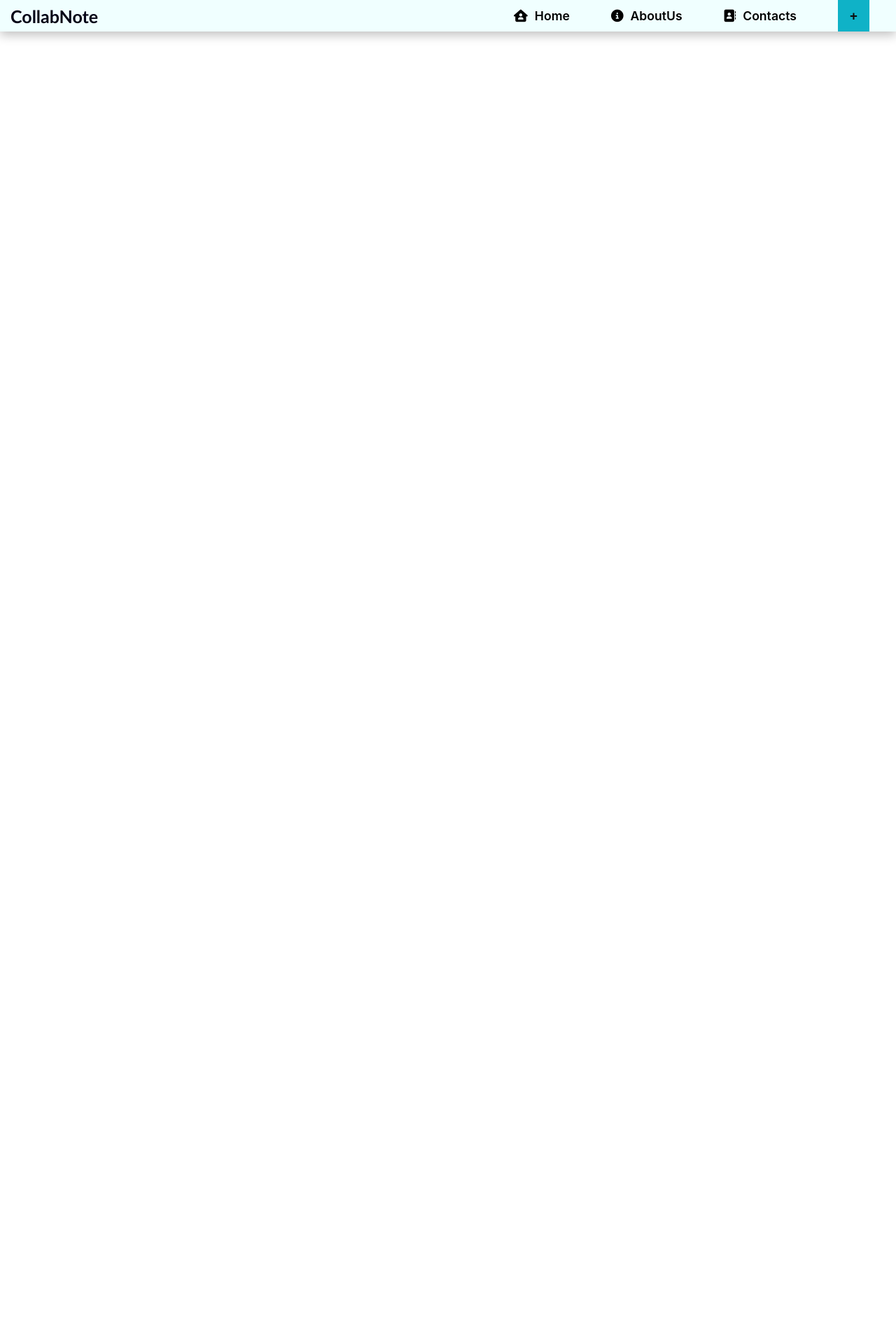
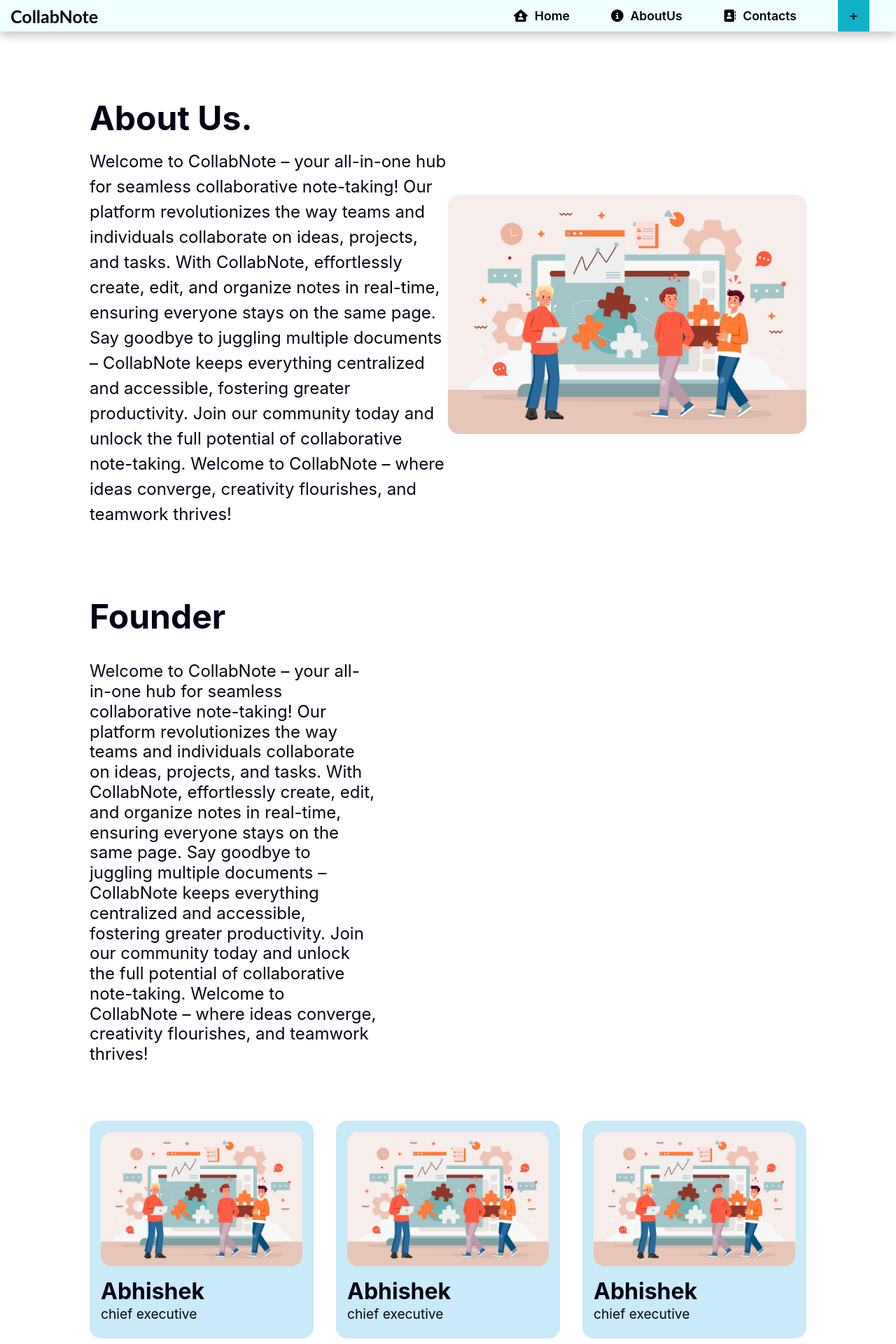
Before and after one commit to Mr-Abhishek-Shinde/Collaborative-Note-Taking, a React (Create React App) app in the folder client/: page /about in a window 1280 px wide. Shown: the top 1920 px of the page at 70% size. Before the commit the page ends 800 px from the top, so only its background shows below. Built offline with nearby package versions, Linux system fonts and the light colour scheme.

Commit message:
added base for about page

```diff
--- a/client/public/index.html
+++ b/client/public/index.html
@@ -9,6 +9,9 @@
       name="description"
       content="Web site created using create-react-app"
     />
+    <link rel="preconnect" href="https://fonts.googleapis.com">
+    <link rel="preconnect" href="https://fonts.gstatic.com" crossorigin>
+    <link href="https://fonts.googleapis.com/css2?family=Poppins:wght@400;500;600;700&display=swap" rel="stylesheet">
     <link rel="apple-touch-icon" href="%PUBLIC_URL%/logo192.png" />
     <!--
       manifest.json provides metadata used when your web app is installed on a
--- a/client/src/App.js
+++ b/client/src/App.js
@@ -7,6 +7,7 @@ import Home from "./pages/Home";
 import Authentication from "./pages/Authentication";
 import Dashboard from "./pages/Dashboard";
 import Notes from "./pages/Notes";
+import About from "./pages/About"
 
 function App() {
   const { user } = useAuthContext();
@@ -21,6 +22,7 @@ function App() {
           <Route exact path="/authentication" element={user ? <Dashboard /> : <Authentication />} />
           <Route exact path="/notes" element={ <Notes />} />
           <Route exact path="/dashboard" element={user ? <Dashboard /> : <Navigate to="/" />} />
+          <Route exact path="/about" element={<About />}/>
         </Routes>
       </BrowserRouter>
     </div>
--- a/client/src/components/Navbar.js
+++ b/client/src/components/Navbar.js
@@ -67,7 +67,7 @@ const Navbar = () => {
           </Link>
         </li>
         <li className={styles.navLink}>
-          <Link to="/">
+          <Link to="/about">
             <i class="fa-solid fa-circle-info"></i>
             AboutUs
           </Link>
--- /dev/null
+++ b/client/src/pages/About.js
@@ -0,0 +1,101 @@
+import React from "react";
+import { Link } from "react-router-dom";
+import styles from '../styles/About.module.css';
+
+import imgAbt from '../image/about_1.jpg';
+
+const About =() => {
+    const founderArray = [
+        {name:"Abhishek", position:"chief executive", images: imgAbt},
+        {name:"Abhishek", position:"chief executive", images: imgAbt},
+        {name:"Abhishek", position:"chief executive", images: imgAbt},
+    ];
+
+    const factsArray =[
+        {
+            title: "service 1",
+            info: "this feature is used for this there is so much fun to do this"
+        },
+        {
+            title: "service 2",
+            info: "this feature is used for this there is so much fun to do this"
+        },
+        {
+            title: "service 3",
+            info: "this feature is used for this there is so much fun to do this"
+        },
+    ];
+    return (
+        <div className={styles.aboutus}>
+            <div className={styles.aboutus_box}>
+                <div className={styles.aboutus_box_hero}>
+                    <div className={styles.aboutus_box_hero_left}>
+                        <h1> About Us.</h1>
+                        <p>
+                        Welcome to CollabNote – your all-in-one hub for seamless collaborative note-taking! Our platform revolutionizes the way teams and individuals collaborate on ideas, projects, and tasks. With CollabNote, effortlessly create, edit, and organize notes in real-time, ensuring everyone stays on the same page. Say goodbye to juggling multiple documents – CollabNote keeps everything centralized and accessible, fostering greater productivity. Join our community today and unlock the full potential of collaborative note-taking. Welcome to CollabNote – where ideas converge, creativity flourishes, and teamwork thrives!
+                        </p>
+                    </div>
+                    <div className={styles.aboutus_box_hero_right}>
+                        <img src={imgAbt}></img>
+                    </div>
+                </div>
+
+                <div className={styles.aboutus_box_titles}>
+                    <h2>
+                        Founder
+                    </h2>
+                    <p>
+                    Welcome to CollabNote – your all-in-one hub for seamless collaborative note-taking! Our platform revolutionizes the way teams and individuals collaborate on ideas, projects, and tasks. With CollabNote, effortlessly create, edit, and organize notes in real-time, ensuring everyone stays on the same page. Say goodbye to juggling multiple documents – CollabNote keeps everything centralized and accessible, fostering greater productivity. Join our community today and unlock the full potential of collaborative note-taking. Welcome to CollabNote – where ideas converge, creativity flourishes, and teamwork thrives!
+                    </p>
+                </div>
+
+                <div className={styles.aboutus_box_founder}>
+                    <div className={styles.aboutus_box_founder_box}>
+                        {founderArray.map((el, i)=>(
+                            <div className={styles.aboutus_box_founder_box_img}>
+                                <img
+                                    src={el.images}
+                                    alt={el.name}
+                                    width={500}
+                                    height={500}
+                                    className={styles.aboutus_box_founder_box_img_img}>
+                                </img>
+                                <h3>
+                                    {el.name}
+                                </h3>
+                                <p>
+                                    {el.position}
+                                </p>
+                            </div>
+                        )
+                        )}
+                    </div>
+                </div>
+                <div className={styles.aboutus_box_titles}>
+                    <h2>
+                        Facts
+                    </h2>
+                    <p>
+                        Welcome to CollabNote – your all-in-one hub for seamless collaborative note-taking! Our platform revolutionizes the way teams and individuals collaborate on ideas, projects, and tasks. With CollabNote, effortlessly create, edit, and organize notes in real-time, ensuring everyone stays on the same page. Say goodbye to juggling multiple documents – CollabNote keeps everything centralized and accessible, fostering greater productivity. Join our community today and unlock the full potential of collaborative note-taking. Welcome to CollabNote – where ideas converge, creativity flourishes, and teamwork thrives!
+                    </p>
+                </div>
+
+                <div className={styles.aboutus_box_facts}>
+                    <div className={styles.aboutus_box_facts_box}>
+                        {factsArray.map((el,i)=>(
+                            <div className={styles.aboutus_box_facts_box_info} key={i}>
+                                <h3>{el.title}</h3>
+                                <p>{el.info}</p>
+                            </div>
+                        ))}
+                    </div>
+                </div>
+            </div>
+
+        </div>
+
+    )
+
+}
+
+export default About;
--- /dev/null
+++ b/client/src/styles/About.module.css
@@ -0,0 +1,149 @@
+.aboutus {
+    width: 100%;
+    margin-block: 5rem;
+}
+
+.aboutus_box {
+    width: 80%;
+    margin:  0 auto;
+}
+
+.aboutus_box_hero {
+    display: flex; /* Change from grid to flex */
+    justify-content: center; /* Center-align content horizontally */
+    align-items: center; /* Center-align content vertically */
+}
+
+.aboutus_box_hero_left {
+    max-width: 50%; /* Limit the width of the left column */
+    color: var(--text); /* Set text color */
+}
+
+.aboutus_box_hero_left h1{
+    font-size: 3rem;
+    line-height:  .5;
+}
+
+.aboutus_box_hero_left p{
+    font-size: 1.5rem;
+    line-height: 1.5;
+}
+
+.aboutus_box_hero_right {
+    max-width: 50%; /* Limit the width of the right column */
+}
+
+.aboutus_box_hero_right img {
+    width: 100%; /* Ensure the image takes up the full width of its container */
+    height: auto; /* Maintain aspect ratio */
+    border-radius: 1rem; /* Add border-radius if needed */
+}
+
+.aboutus_box_titles {
+    margin-top: 5rem;
+    color: var(--text); /* Set text color */
+}
+
+.aboutus_box_titles h2 {
+    font-size: 3rem;
+    line-height: 1;
+}
+
+.aboutus_box_titles p {
+    font-size: 1.5rem;
+    line-height: 1.2;
+    width: 40%;
+}
+
+.aboutus_box_founder {
+    margin-top: 5rem;
+    margin-bottom: 10rem;
+}
+
+.aboutus_box_founder_box {
+    display: grid;
+    grid-template-columns: repeat(3, 1fr);
+    gap: 2rem;
+}
+
+.aboutus_box_founder_box_img {
+    background-color: var(--secondary);
+    color: var(--text);
+    padding: 1rem;
+    border-radius: 1rem;
+    max-width: 100%; /* Ensure the image doesn't exceed its container's width */
+    max-height: 100%; /* Ensure the image doesn't exceed its container's height */
+    overflow: hidden; /* Hide overflow if the image exceeds its container */
+}
+
+.aboutus_box_founder_box_img_img {
+    width: 100%; /* Ensure the image takes up the full width of its container */
+    height: auto; /* Maintain aspect ratio */
+    border-radius: 1rem;
+}
+
+.aboutus_box_founder_box_img h3 {
+    line-height: 0;
+    font-size: 2rem;
+}
+
+.aboutus_box_founder_box_img p {
+    line-height: 0;
+    font-size: 1.2rem;
+}
+
+.aboutus_box_facts {
+    color: var(--text); /* Set text color */
+}
+
+.aboutus_box_facts_box {
+    display: grid;
+    grid-template-columns: repeat(3, 1fr);
+    gap: 2rem;
+    margin-top: 4rem;
+}
+
+.aboutus_box_facts_box_info {
+    background-color: var(--secondary);
+    padding: 1rem 3rem;
+    border-radius: 1rem;
+}
+
+.aboutus_box_facts_box_info h3 {
+    font-size: 4rem;
+    line-height: 0;
+}
+
+@media screen and (max-width: 35em) {
+    .aboutus_box {
+        width: 90%;
+    }
+
+    .aboutus_box_hero {
+        grid-template-columns: 1fr;
+    }
+
+    .aboutus_box_founder {
+        margin-top: 5rem;
+    }
+
+    .aboutus_box_title p {
+        width: 100%;
+    }
+
+    .aboutus_box_founder_box {
+        grid-template-columns: 1fr;
+        gap: 4rem;
+    }
+
+    .aboutus_box_facts_box {
+        display: grid;
+        grid-template-columns: 1fr;
+        gap: 2rem;
+        margin-top: 4rem;
+    }
+
+    .aboutus_box_facts_box_info h3 {
+        font-size: 2rem;
+    }
+}
```
Also changed, not shown: client/src/image/about_1-01.png (added), client/src/image/about_1.jpg (added).
